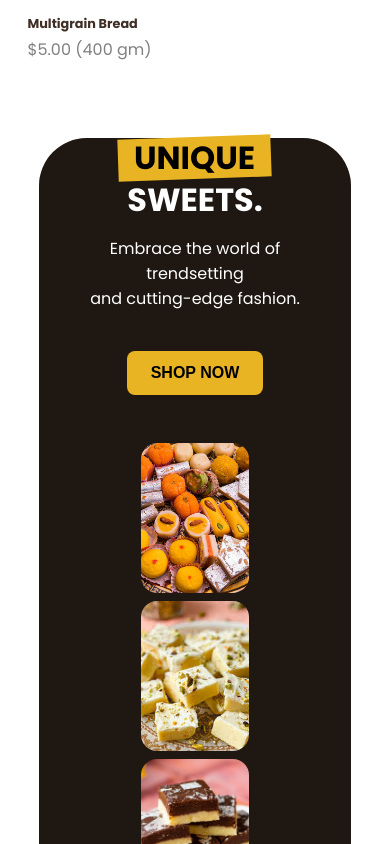
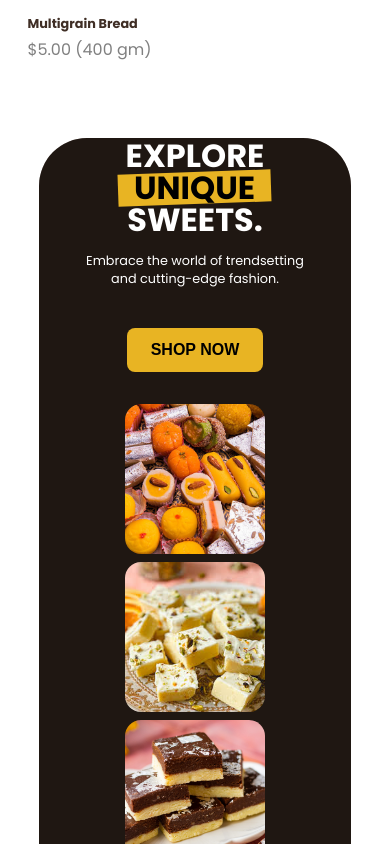
Before and after one commit to barkha-gusain/sweetShop, a React (Vite) app: page / in a window 390 px wide. Shown: the part 4520-5364 px from the top of the page. Built offline with nearby package versions, Linux system fonts and the light colour scheme.

Commit message:
Initial commit with fully responsive luxury cake website

```diff
--- a/src/index.css
+++ b/src/index.css
@@ -830,7 +830,7 @@ border-radius: 2rem;
 }
   .home-section-2 {
     flex-direction: column;
-    padding: 1.5rem 1rem;
+    padding: 1rem 1rem;
     text-align: center;
     justify-content: center;
   }
@@ -843,12 +843,12 @@ border-radius: 2rem;
   .home-content-2 h1 {
     text-align: center;
     font-size: 2rem;
-    line-height: 1.3;
+    line-height: 1;
   }
 
   .home-content-2 p {
     text-align: center;
-    font-size: 1rem;
+    font-size: 0.8rem;
   }
 
   .cta-button-2 {
@@ -863,9 +863,9 @@ border-radius: 2rem;
     display: grid;
     gap: 0.5rem;
     grid-template-columns: repeat(auto-fit, minmax(350px, 1fr, 1fr));
-    padding: 1rem;
+    /* padding: 1rem; */
     border-radius: 2rem;
-    position: static;
+    /* position: static; */
   }
 
   .home-div-1,
@@ -885,9 +885,9 @@ border-radius: 2rem;
     object-fit: cover;
   }
 }
-@media (max-width: 550px){
+/* @media (max-width: 550px){
 
-}
+} */
 
 
 /* Center the wrapper */
@@ -965,7 +965,7 @@ border-radius: 2rem;
 /* Responsive Styles */
 @media (max-width: 768px) {
   .content-box {
-    height: 80vh;
+    height: 100vh;
     flex-direction: column;
     width: 100%;
     /* padding: 1rem 1rem 1rem 1rem; */
```
